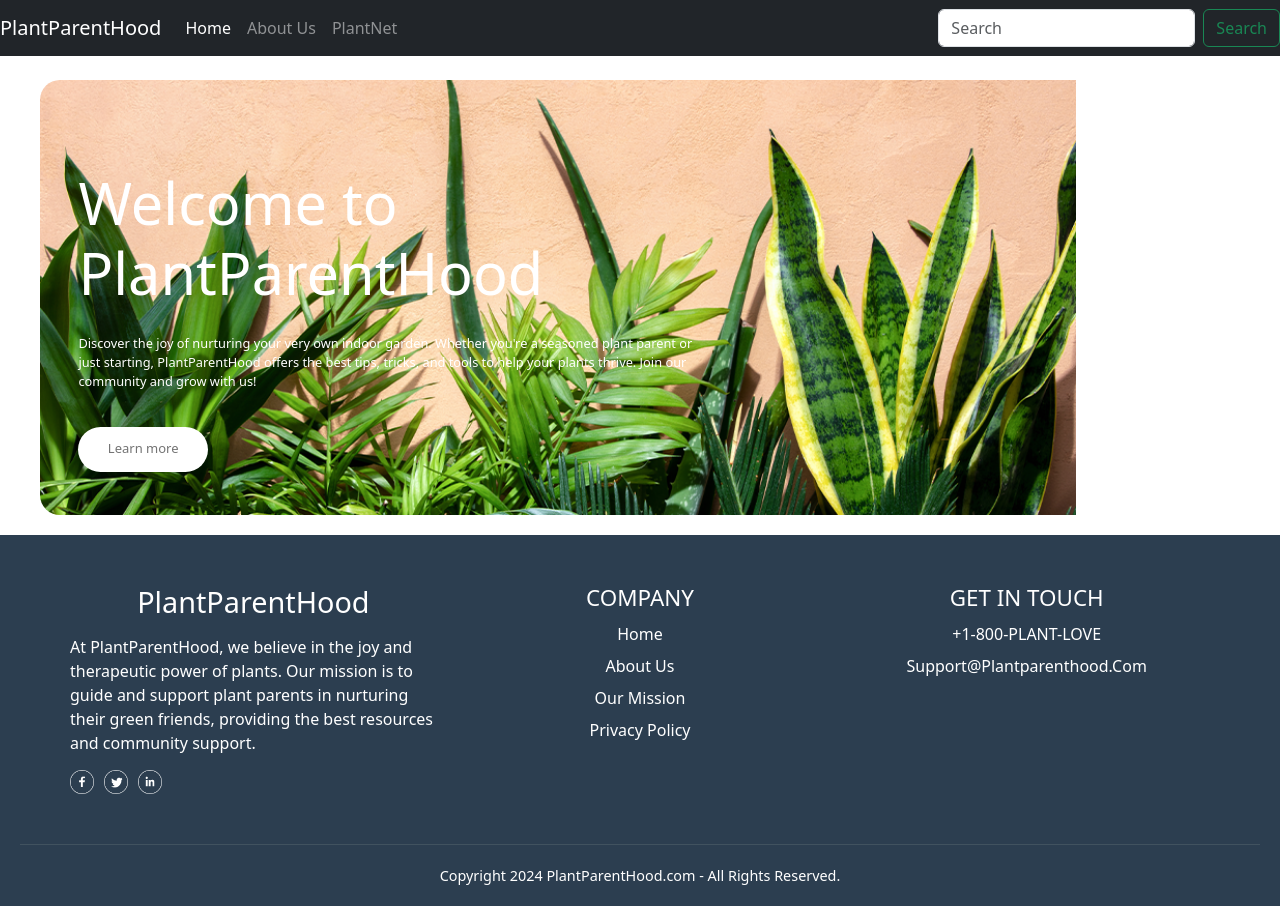
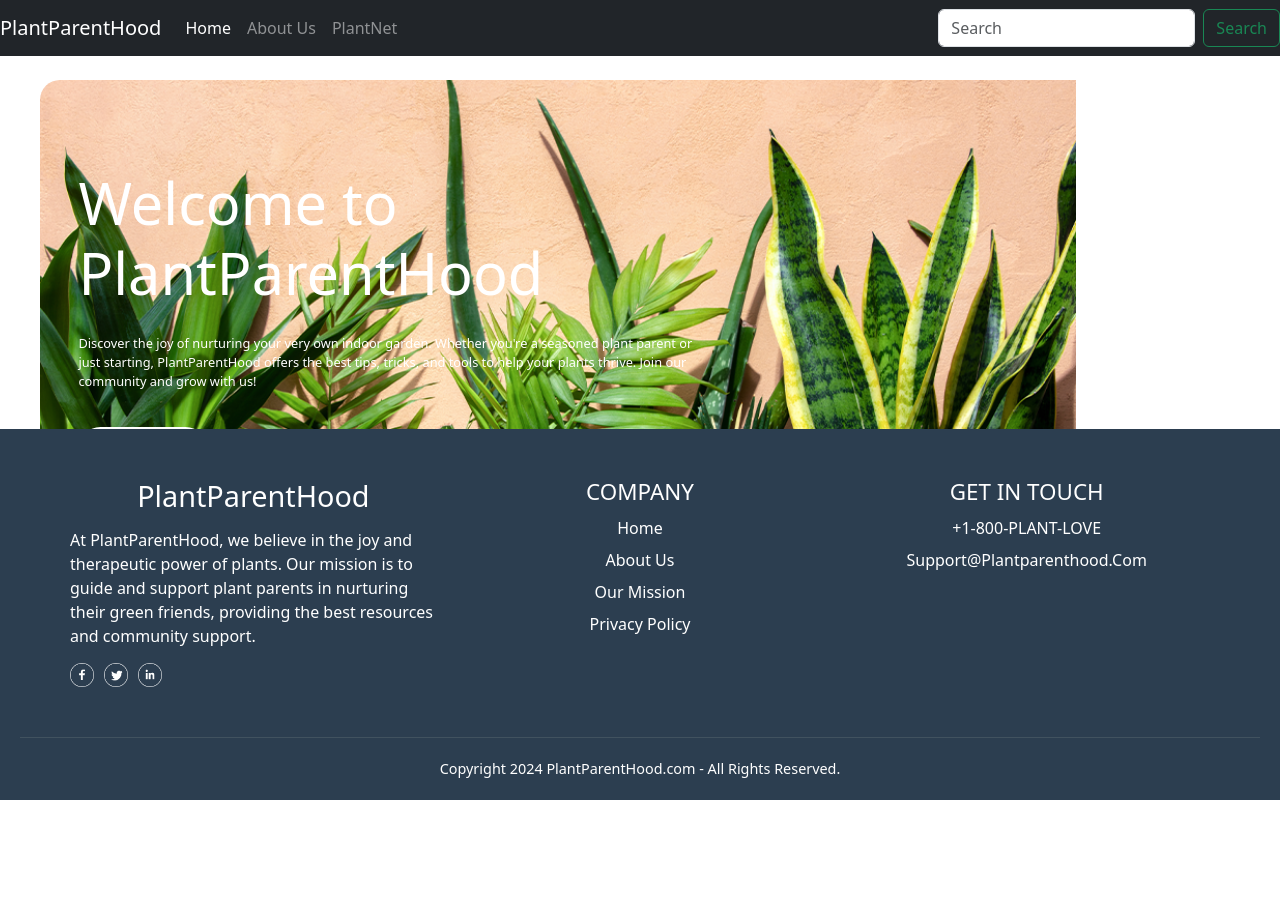
Before and after one commit to karapk/PlantParenthood, a Next.js app in the folder starter-template/: page / in a window 1280 px wide. After the commit the page ends 800 px from the top, so only its background shows below. Built offline with nearby package versions, Linux system fonts and the light colour scheme.

Commit message:
Footer update to main

```diff
--- a/starter-template/package.json
+++ b/starter-template/package.json
@@ -18,12 +18,12 @@
     "next": "^14.2.5",
     "npm": "^10.8.2",
     "popper.js": "^1.16.1",
-    "react": "^18",
-    "react-dom": "^18"
+    "react": "^18.3.1",
+    "react-dom": "^18.3.1"
   },
   "devDependencies": {
     "eslint": "^8",
-    "eslint-config-next": "14.2.4",
+    "eslint-config-next": "^14.2.5",
     "prisma": "5.16.1"
   },
   "prisma": {
--- a/starter-template/src/components/Layout.js
+++ b/starter-template/src/components/Layout.js
@@ -1,3 +1,4 @@
+import Footer from "./Footer";
 import Navbar from "./Navbar";
 
 const Layout = ({ children }) => {
@@ -5,6 +6,7 @@ const Layout = ({ children }) => {
     <div>
       <Navbar />
       <main>{children}</main>
+      <Footer />
     </div>
   );
 };
--- a/starter-template/src/pages/index.js
+++ b/starter-template/src/pages/index.js
@@ -5,7 +5,7 @@ export default function Home() {
   return (
       <div className="page-container">
           <Header/>
-          <Footer/>
+
 
       </div>
   );
--- a/starter-template/src/styles/globals.css
+++ b/starter-template/src/styles/globals.css
@@ -122,7 +122,7 @@ body {
   padding: 20px;
   text-align: center;
   width: 100%;
-  position: relative;
+  position: fixed;
   bottom: 0;
   margin-top: 20px; /* Add margin-top to create space between footer and component above */
 }
```
Also changed, not shown: 2 other files (tests, documents, lock files or other folders).
